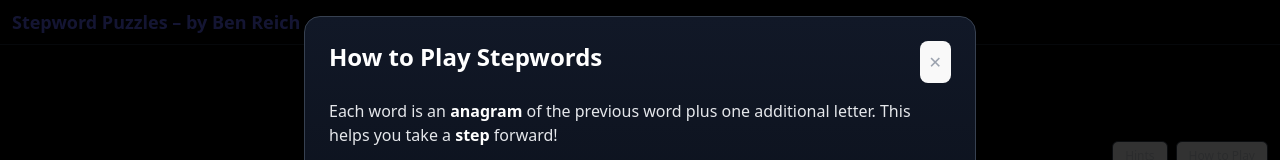
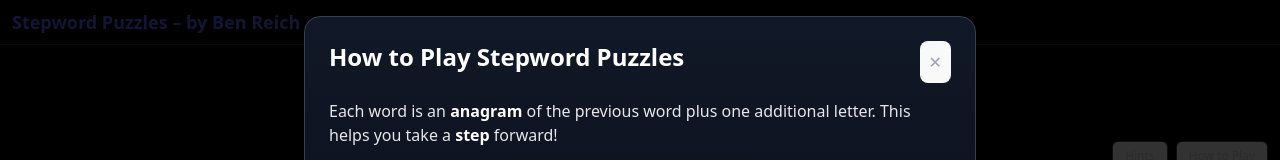
Before and after one commit to benreich4/stepwords, a React (Vite) app: page /1 in a window 1280 px wide. Shown: the top 160 px of the page. Built offline with nearby package versions, Linux system fonts and the light colour scheme.

Commit message:
Fix Stepword Puzzle wording in How To section

```diff
--- a/src/components/HowToPlayModal.jsx
+++ b/src/components/HowToPlayModal.jsx
@@ -3,7 +3,7 @@
     <div className="fixed inset-0 z-50 flex items-start justify-center bg-black/80 px-4 py-4 overflow-y-auto">
       <div className="w-full max-w-2xl rounded-2xl border border-gray-700 bg-gradient-to-b from-gray-900 to-black p-6 shadow-2xl my-auto">
         <div className="flex items-start justify-between mb-4">
-          <div className="text-2xl font-bold text-white">How to Play Stepwords</div>
+          <div className="text-2xl font-bold text-white">How to Play Stepword Puzzles</div>
           <button
             onClick={onClose}
             className="ml-4 p-2 text-gray-400 hover:text-white hover:bg-gray-700 rounded-lg transition-colors"
```
